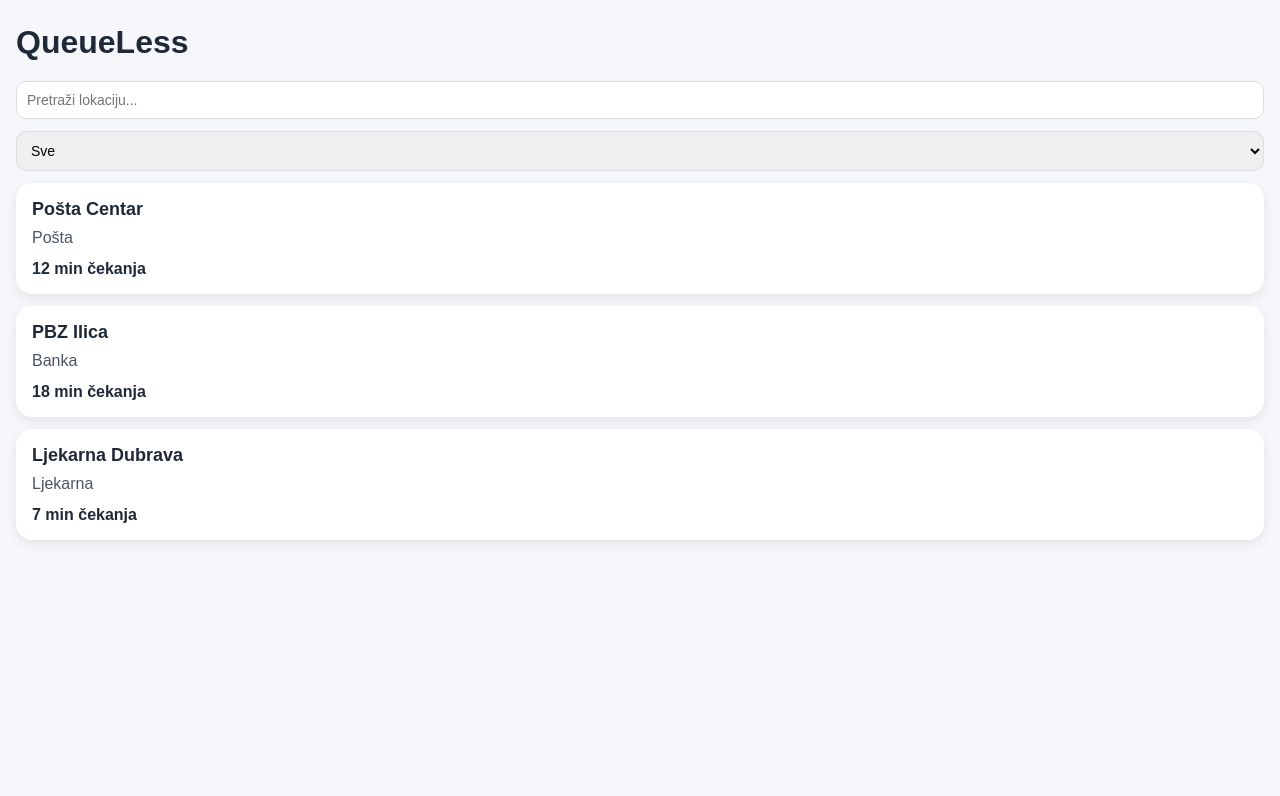
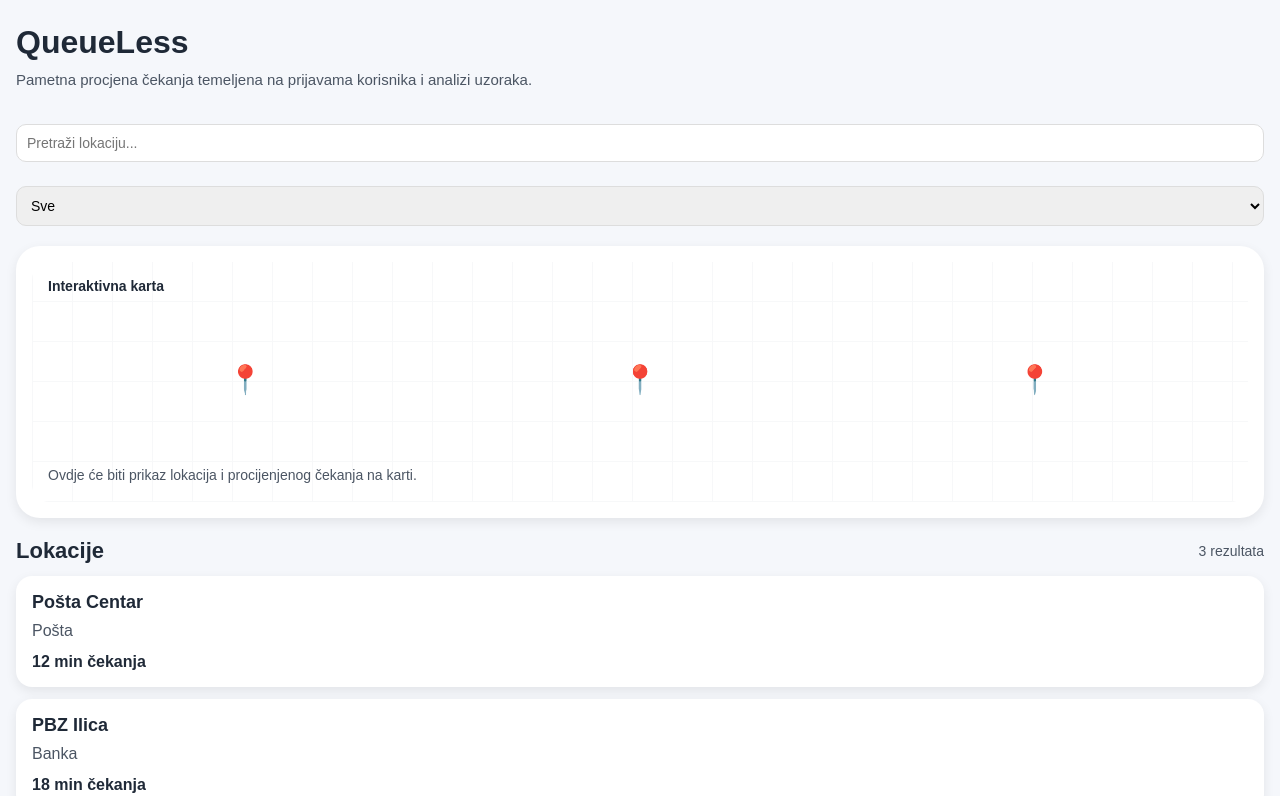
Before and after one commit to markoruzic/queueless, a React (Vite) app: page / in a window 1280 px wide. Shown: the top 796 px of the page. Built offline with nearby package versions, Linux system fonts and the light colour scheme.

Commit message:
Add wait time analytics section

```diff
--- a/src/index.css
+++ b/src/index.css
@@ -128,3 +128,160 @@
   color: #4b5563;
   font-size: 14px;
 }
+
+.analytics-card {
+  background: white;
+  border-radius: 20px;
+  padding: 20px;
+  box-shadow: 0 4px 12px rgba(0, 0, 0, 0.08);
+  margin-top: 16px;
+}
+
+.analytics-card h2 {
+  font-size: 20px;
+  margin-bottom: 16px;
+}
+
+.analytics-grid {
+  display: grid;
+  grid-template-columns: repeat(3, 1fr);
+  gap: 12px;
+}
+
+.analytics-box {
+  background: #f5f7fb;
+  border-radius: 16px;
+  padding: 12px;
+}
+
+.analytics-box span {
+  display: block;
+  font-size: 13px;
+  color: #4b5563;
+  margin-bottom: 6px;
+}
+
+.analytics-box strong {
+  font-size: 18px;
+}
+
+.reports-list {
+  margin-top: 20px;
+}
+
+.reports-list h3 {
+  font-size: 16px;
+  margin-bottom: 12px;
+}
+
+.report-item {
+  display: flex;
+  justify-content: space-between;
+  align-items: center;
+  padding: 10px 0;
+  border-bottom: 1px solid #e5e7eb;
+}
+
+.report-item:last-child {
+  border-bottom: none;
+}
+
+.home-page {
+  padding: 24px 16px;
+}
+
+.hero-section {
+  margin-bottom: 20px;
+}
+
+.hero-text {
+  margin-top: 8px;
+  color: #4b5563;
+  font-size: 15px;
+}
+
+.controls-section {
+  display: flex;
+  flex-direction: column;
+  gap: 12px;
+}
+
+.map-section {
+  margin-top: 20px;
+}
+
+.map-card {
+  background: white;
+  border-radius: 24px;
+  padding: 16px;
+  box-shadow: 0 4px 12px rgba(0, 0, 0, 0.08);
+}
+
+.map-placeholder {
+  min-height: 240px;
+  border-radius: 18px;
+  padding: 16px;
+  background:
+    linear-gradient(rgba(255, 255, 255, 0.7), rgba(255, 255, 255, 0.7)),
+    repeating-linear-gradient(
+      0deg,
+      #e5e7eb,
+      #e5e7eb 1px,
+      transparent 1px,
+      transparent 40px
+    ),
+    repeating-linear-gradient(
+      90deg,
+      #e5e7eb,
+      #e5e7eb 1px,
+      transparent 1px,
+      transparent 40px
+    );
+  display: flex;
+  flex-direction: column;
+  justify-content: space-between;
+}
+
+.map-label {
+  font-size: 14px;
+  font-weight: 700;
+  color: #1f2937;
+}
+
+.map-pins {
+  display: flex;
+  justify-content: space-around;
+  align-items: center;
+  flex: 1;
+  font-size: 28px;
+}
+
+.map-description {
+  color: #4b5563;
+  font-size: 14px;
+}
+
+.locations-section {
+  margin-top: 20px;
+}
+
+.section-header {
+  display: flex;
+  justify-content: space-between;
+  align-items: center;
+  margin-bottom: 12px;
+}
+
+.section-header h2 {
+  font-size: 22px;
+}
+
+.section-header span {
+  color: #4b5563;
+  font-size: 14px;
+}
+
+.empty-state {
+  margin-top: 12px;
+  color: #4b5563;
+}
--- a/src/pages/Home.jsx
+++ b/src/pages/Home.jsx
@@ -18,9 +18,15 @@
   })
 
   return (
-    <main>
+    <main className="home-page">
+      <section className="hero-section">
         <h1>QueueLess</h1>
+        <p className="hero-text">
+          Pametna procjena čekanja temeljena na prijavama korisnika i analizi uzoraka.
+        </p>
+      </section>
 
+      <section className="controls-section">
         <input
           type="text"
           placeholder="Pretraži lokaciju..."
@@ -37,10 +43,40 @@
           <option value="Banka">Banka</option>
           <option value="Ljekarna">Ljekarna</option>
         </select>
+      </section>
 
-      {filteredLocations.map((location) => (
+      <section className="map-section">
+        <div className="map-card">
+          <div className="map-placeholder">
+            <span className="map-label">Interaktivna karta</span>
+
+            <div className="map-pins">
+              <div className="map-pin">📍</div>
+              <div className="map-pin">📍</div>
+              <div className="map-pin">📍</div>
+            </div>
+
+            <p className="map-description">
+              Ovdje će biti prikaz lokacija i procijenjenog čekanja na karti.
+            </p>
+          </div>
+        </div>
+      </section>
+
+      <section className="locations-section">
+        <div className="section-header">
+          <h2>Lokacije</h2>
+          <span>{filteredLocations.length} rezultata</span>
+        </div>
+
+        {filteredLocations.length > 0 ? (
+          filteredLocations.map((location) => (
             <LocationCard key={location.id} location={location} />
-      ))}
+          ))
+        ) : (
+          <p className="empty-state">Nema rezultata za zadanu pretragu.</p>
+        )}
+      </section>
     </main>
   )
 }
--- a/src/pages/LocationDetails.jsx
+++ b/src/pages/LocationDetails.jsx
@@ -22,6 +22,9 @@
   const [newReport, setNewReport] = useState('')
 
   const estimatedWaitTime = calculateEstimatedWaitTime(reports)
+  const latestReports = [...reports].slice(-5).reverse()
+  const shortestWait = Math.min(...reports)
+  const longestWait = Math.max(...reports)
 
   function handleSubmit(event) {
     event.preventDefault()
@@ -65,6 +68,37 @@
           <button type="submit">Pošalji prijavu</button>
         </form>
       </section>
+      <section className="analytics-card">
+  <h2>Sažetak prijava</h2>
+
+  <div className="analytics-grid">
+    <div className="analytics-box">
+      <span>Najkraće</span>
+      <strong>{shortestWait} min</strong>
+    </div>
+
+    <div className="analytics-box">
+      <span>Najduže</span>
+      <strong>{longestWait} min</strong>
+    </div>
+
+    <div className="analytics-box">
+      <span>Prijava ukupno</span>
+      <strong>{reports.length}</strong>
+    </div>
+  </div>
+
+  <div className="reports-list">
+    <h3>Zadnje prijave korisnika</h3>
+
+    {latestReports.map((report, index) => (
+      <div key={index} className="report-item">
+        <span>Prijava {latestReports.length - index}</span>
+        <strong>{report} min</strong>
+      </div>
+    ))}
+  </div>
+</section>
     </main>
   )
 }
```
Lines whose indentation alone changed are shown as unchanged.
